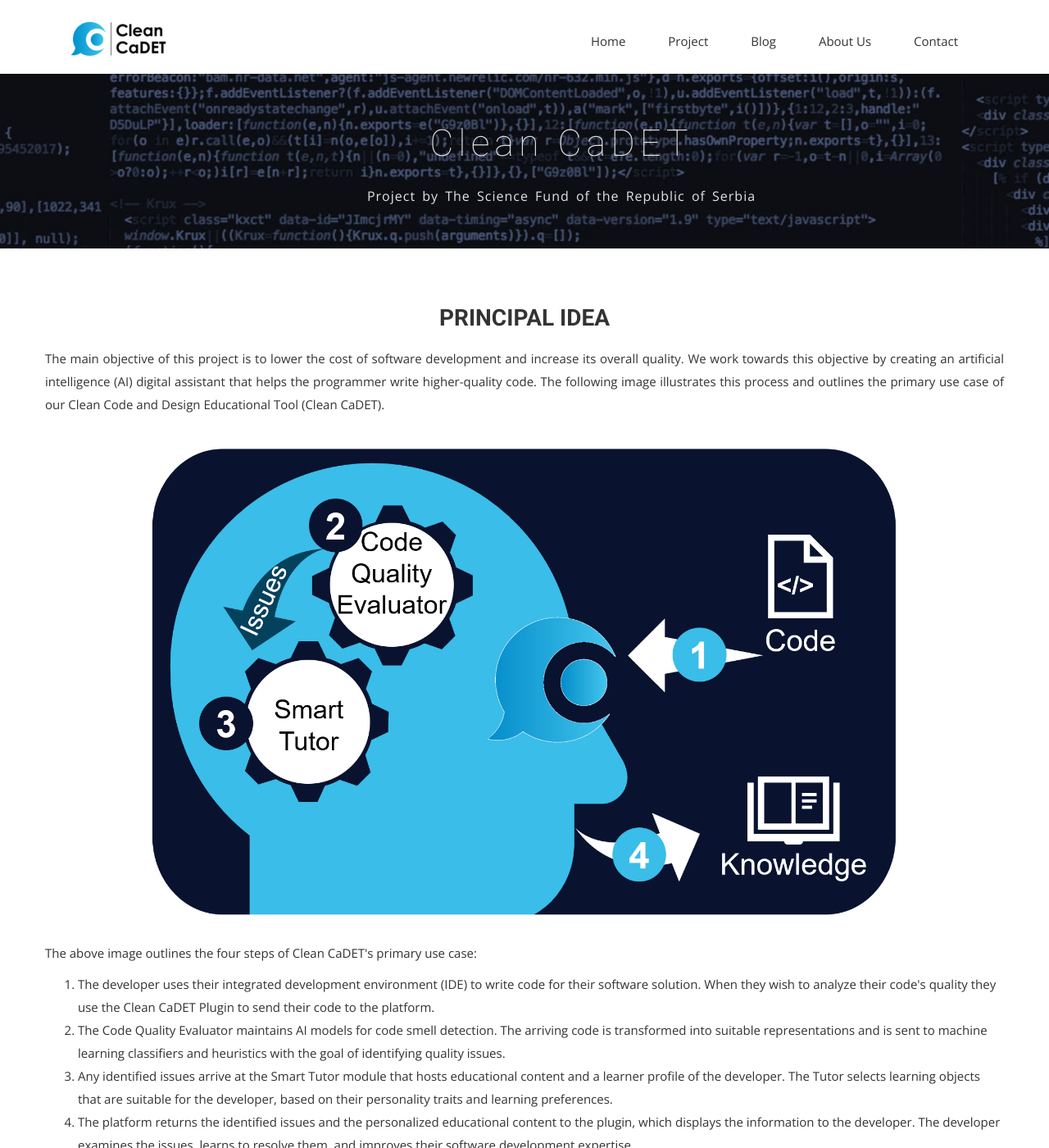
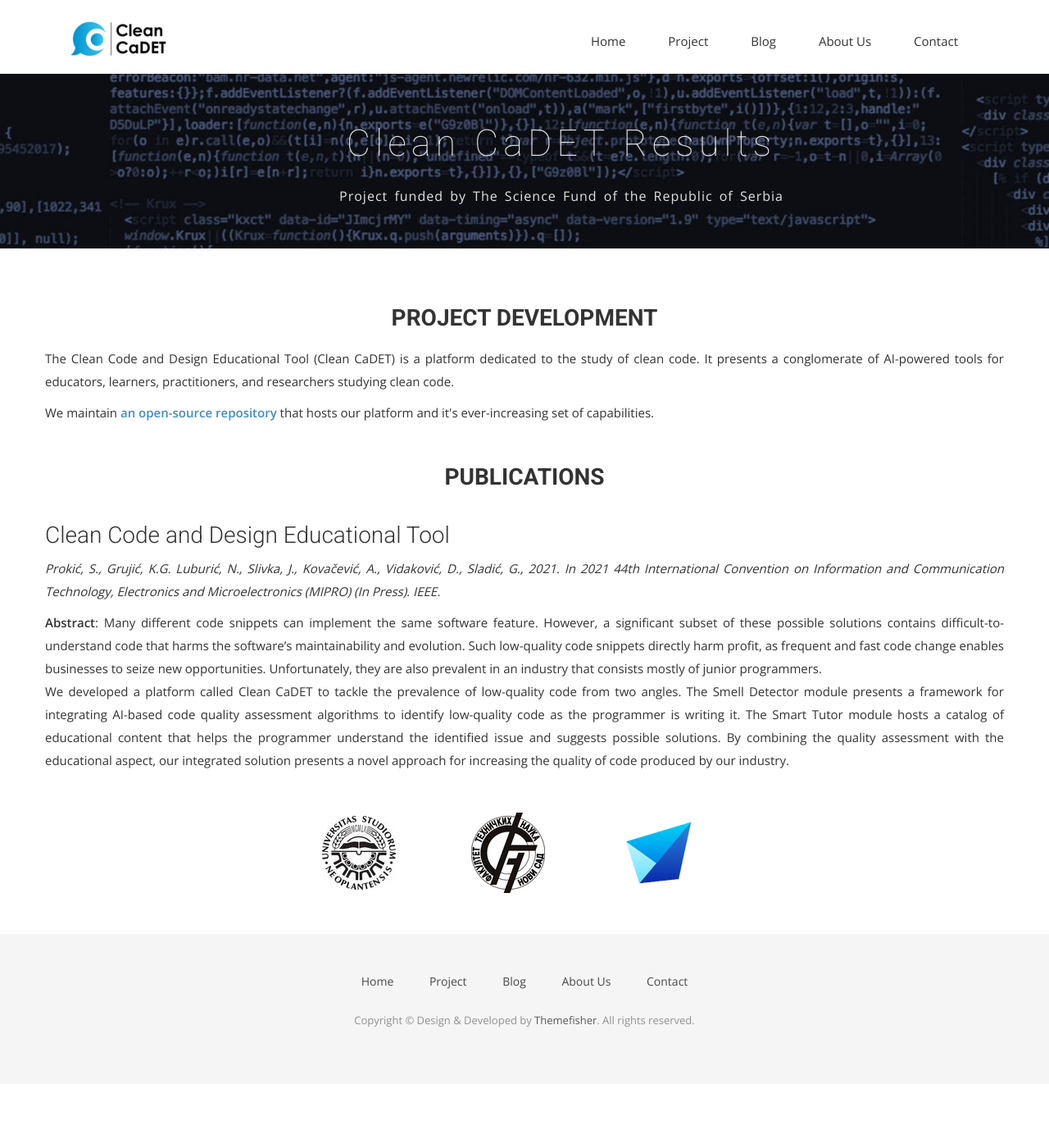
Before and after one commit to Clean-CaDET/clean-cadet.github.io, a Jekyll site: the page built from project.html, in a window 1280 px wide and 1400 px high. Shown: the whole window at 82% size. Built offline with Jekyll 4.4.1, drawn with Linux system fonts in a browser that asks for light colours; nearby versions of some CDN libraries; some web fonts are replaced; some of the changed text lies outside the part shown.

Commit message:
Update project.html

```diff
--- a/project.html
+++ b/project.html
@@ -1,7 +1,7 @@
 ---
 layout: page
-title: Clean CaDET - Project
-permalink: /project/
+title: Clean CaDET - Project Results
+permalink: /results/
 ---
 
 <!-- Slider Start -->
@@ -10,8 +10,8 @@ permalink: /project/
         <div class="row">
             <div class="col-md-12">
                 <div class="block">
-                    <h1 class="animated fadeInUp">Clean CaDET</h1>
-                    <p class="animated fadeInUp">Project by The Science Fund of the Republic of Serbia</p>
+                    <h1 class="animated fadeInUp">Clean CaDET Results</h1>
+                    <p class="animated fadeInUp">Project funded by The Science Fund of the Republic of Serbia</p>
                 </div>
             </div>
         </div>
@@ -22,48 +22,31 @@ permalink: /project/
     <div class="container">
         <div class="row">
           <div class="section-title">
-            <h2 id="project">Principal Idea</h2>
+            <h2 style="text-align: center;">Project Development</h2>
           </div>
         </div>
         <div class="row">
           <p>
-              The main objective of this project is to lower the cost of software development and increase its overall quality.
-              We work towards this objective by creating an artificial intelligence (AI) digital assistant that helps the programmer write higher-quality code.
-              The following image illustrates this process and outlines the primary use case of our Clean Code and Design Educational Tool (Clean CaDET).
+            The Clean Code and Design Educational Tool (Clean CaDET) is a platform dedicated to the study of clean code. It presents a conglomerate of AI-powered tools for educators, learners, practitioners, and researchers studying clean code.
           </p>
-            <br>
-            <img width="80%" src="{{ site.baseurl }}/img/rsz_ccadet_model.png" alt="Clean CaDET conceptual overview" class="center-img">
-            <br>
           <p>
-              The above image outlines the four steps of Clean CaDET's primary use case:
-              <ol>
-                <li>
-                  The developer uses their integrated development environment (IDE) to write code for their software solution.
-                  When they wish to analyze their code's quality they use the Clean CaDET Plugin to send their code to the platform.
-                </li>
-                <li>
-                  The Code Quality Evaluator maintains AI models for code smell detection.
-                  The arriving code is transformed into suitable representations and is sent to machine learning classifiers and heuristics with the goal of identifying quality issues.
-                </li>
-                <li>
-                  Any identified issues arrive at the Smart Tutor module that hosts educational content and a learner profile of the developer.
-                  The Tutor selects learning objects that are suitable for the developer, based on their personality traits and learning preferences.
-                </li>
-                <li>
-                  The platform returns the identified issues and the personalized educational content to the plugin, which displays the information to the developer.
-                  The developer examines the issues, learns to resolve them, and improves their software development expertise.
-                </li>
-              </ol>
+            We maintain <strong><a href="https://github.com/Clean-CaDET/platform#readme" target="_blank">an open-source repository</a></strong> that hosts our platform and it's ever-increasing set of capabilities.
           </p>
         </div>
         <div class="row">
           <div class="section-title">
-            <h2 style="text-align: center;">Project Development</h2>
+            <h2 style="text-align: center;">Publications</h2>
           </div>
         </div>
         <div class="row">
-          <p style="font-size: 18px;">
-            We maintain <strong><a href="https://github.com/Clean-CaDET/platform#readme" target="_blank">an open-source repository</a></strong> that hosts our platform and it's ever-increasing set of capabilities.
+          <h3>
+            Clean Code and Design Educational Tool
+          </h3>
+          <p>
+            <i>Prokić, S., Grujić, K.G. Luburić, N., Slivka, J., Kovačević, A., Vidaković, D., Sladić, G., 2021. In 2021 44th International Convention on Information and Communication Technology, Electronics and Microelectronics (MIPRO) (In Press). IEEE.</i>
+          </p>
+          <p>
+            <b>Abstract</b>: Many different code snippets can implement the same software feature. However, a significant subset of these possible solutions contains difficult-to-understand code that harms the software’s maintainability and evolution. Such low-quality code snippets directly harm profit, as frequent and fast code change enables businesses to seize new opportunities. Unfortunately, they are also prevalent in an industry that consists mostly of junior programmers.<br>We developed a platform called Clean CaDET to tackle the prevalence of low-quality code from two angles. The Smell Detector module presents a framework for integrating AI-based code quality assessment algorithms to identify low-quality code as the programmer is writing it. The Smart Tutor module hosts a catalog of educational content that helps the programmer understand the identified issue and suggests possible solutions. By combining the quality assessment with the educational aspect, our integrated solution presents a novel approach for increasing the quality of code produced by our industry.
           </p>
         </div>
     </div>
```
Lines whose indentation alone changed are shown as unchanged.
